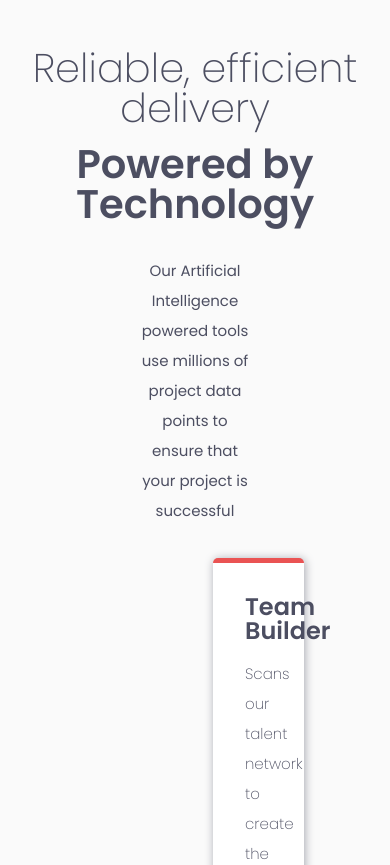
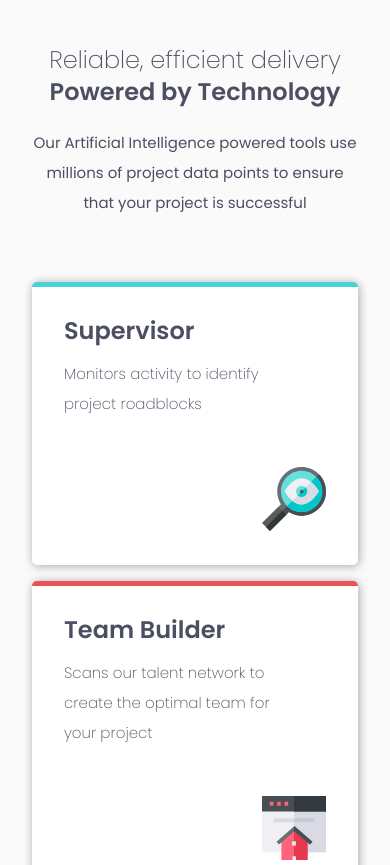
Before and after one commit to Sagarmak-zz/fem-four-cards, a plain HTML site: page index.html in a window 390 px wide. Shown: the top 865 px of the page. Drawn offline with Linux system fonts and the light colour scheme.

Commit message:
fix mobile design

```diff
--- a/style.css
+++ b/style.css
@@ -109,3 +109,33 @@ footer .attribution {
 footer .attribution a {
   color: hsl(228, 45%, 44%);
 }
+
+@media all and (max-width: 550px) {
+  /* Header */
+  .header .title1 {
+    font-size: 1.5rem;
+    padding-top: 1rem;
+  }
+  .header .title2 {
+    font-size: 1.5rem;
+    padding: 0.5rem;
+  }
+  .header .header-body {
+    width: 100%;
+    margin: 1rem auto;
+  }
+
+  /* Body */
+  .container {
+    margin: 4rem 0;
+  }
+  .container .card {
+    display: block;
+    width: 100%;
+    margin: 1rem 0;
+  }
+
+  .shift {
+    position: inherit;
+  }
+}
```
